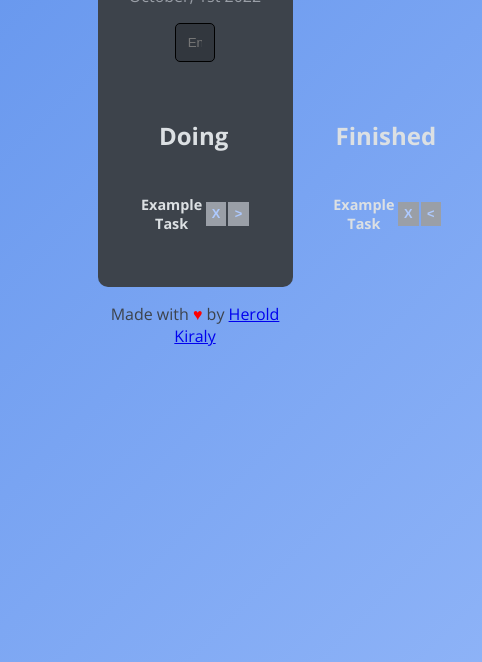
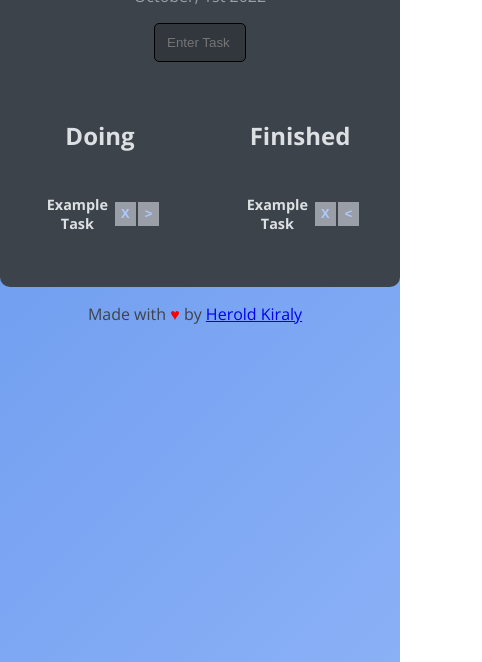
Before and after one commit to HeroldKiraly/ToDo-App, a plain HTML site: page index.html in a window 390 px wide. Shown: the part 182-844 px from the top of the page, 482 px wide, since content can reach past the window. Drawn offline with nearby package versions, Linux system fonts and the light colour scheme.

Commit message:
Fixed responsiveness

```diff
--- a/Sass/app.scss
+++ b/Sass/app.scss
@@ -27,22 +27,23 @@ html {
 }
 
 body {
-    max-width: 50%;
     align-self: center;
     text-align: center;
     justify-content: center;
     margin: 0 auto;
-    margin-top: 5rem;
 }
 
 .main-content {
+    max-width: 50%;
     background-color: $swatch_1;
     display: grid;
     grid-template-columns: repeat(2, 1fr);
     gap: 10px;
     grid-auto-rows: minmax(100px, auto);
     border-radius: 10px;
-
+    min-width: 400px;
+    margin: 0 auto;
+    margin-top: 5rem;
 }
 .adder {
     grid-column: 1 / 3;
@@ -88,7 +89,6 @@ body {
 #todoList {
     display: grid;
     grid-column: 1 / 3;
-    grid-row: 2;
     width: 100%;
     border-radius: 4rem;
     > * {
@@ -97,10 +97,14 @@ body {
     .section1-doing {
         grid-column: 1;
         grid-row: 2;
+        min-width: 200px;
+        max-width: 500px;
     }
     .section2-finished {
         grid-column: 2;
         grid-row: 2;
+        min-width: 200px;
+        max-width: 500px;
     }
 }
 
@@ -130,7 +134,7 @@ ul {
             width: 1.5rem;
             transition: ease 0.5s;
             &:hover {
-                width: 15%;
+                // width: 15%;
                 background-color: $swatch_3;
                 color: $swatch_4;
             }
```
Also changed, not shown: Sass/app.css, 1 other file.
